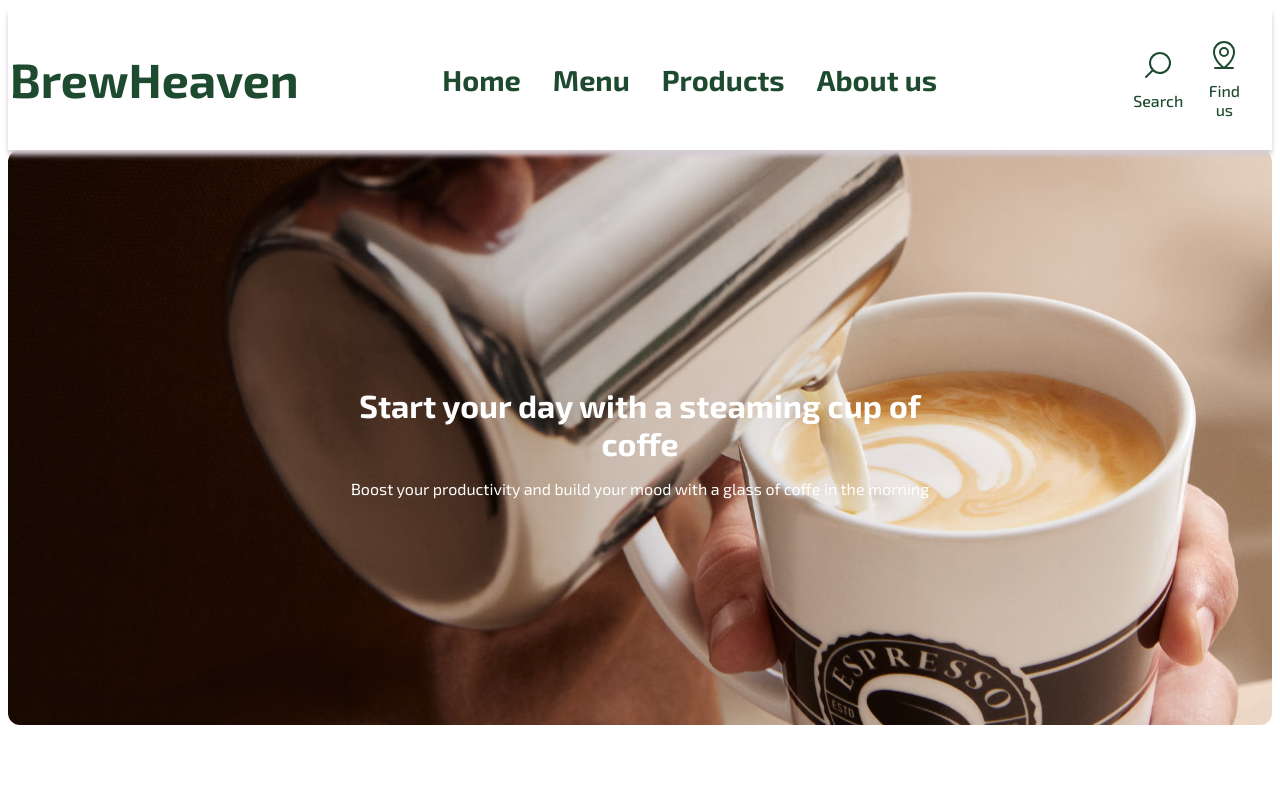
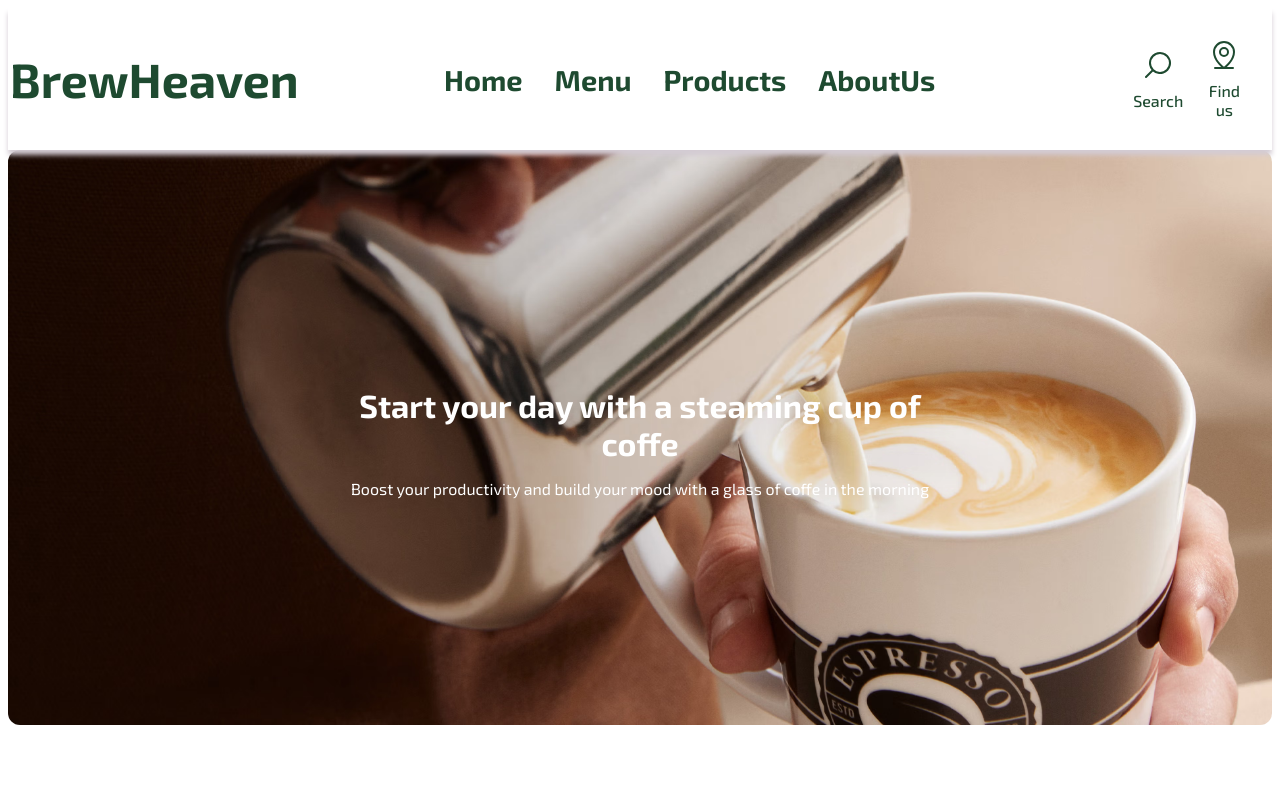
Before and after one commit to potnurusrilatha/ReactSPA-Assignment, a React (Vite) app: page / in a window 1280 px wide. Shown: the top 800 px of the page. Built offline with nearby package versions, Linux system fonts and the light colour scheme.

Commit message:
added changes in navigation

```diff
--- a/src/components/Navigation/index.jsx
+++ b/src/components/Navigation/index.jsx
@@ -14,7 +14,7 @@ const Navigation = ({ className, handleNavClick, currentPage }) => {
         <div onClick={() => handleClick("home")} className={isActive("home")}>Home</div>
         <div onClick={() => handleClick("menu")} className={isActive("menu")}> Menu</div>
         <div onClick={() => handleClick("products")} className={isActive("products")}>Products</div>
-        <div onClick={() => handleClick("aboutus")} className={isActive("about us")}>About us</div>
+        <div onClick={() => handleClick("aboutus")} className={isActive("aboutus")}>AboutUs</div>
       </nav>
     );
   };
```
